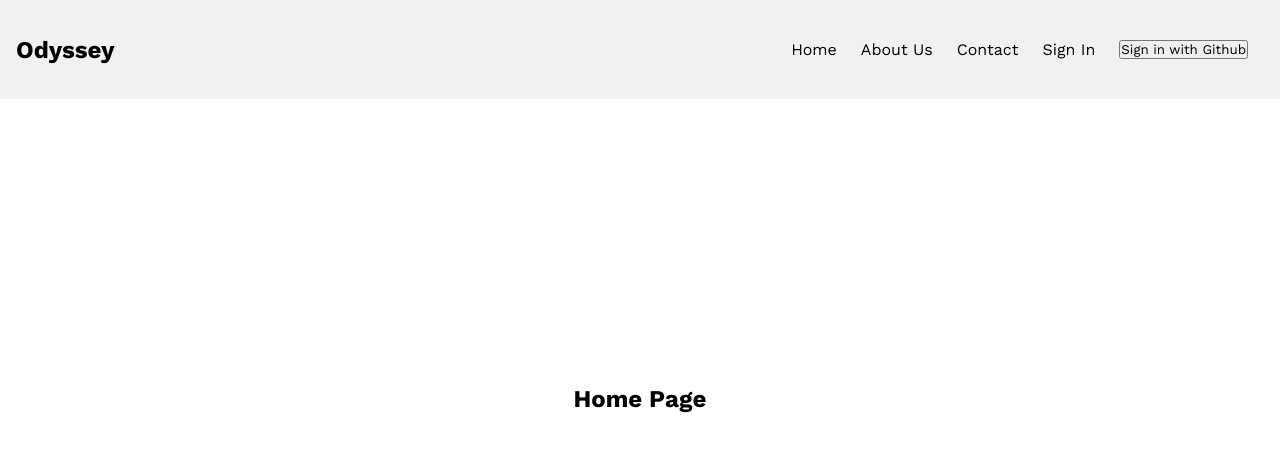
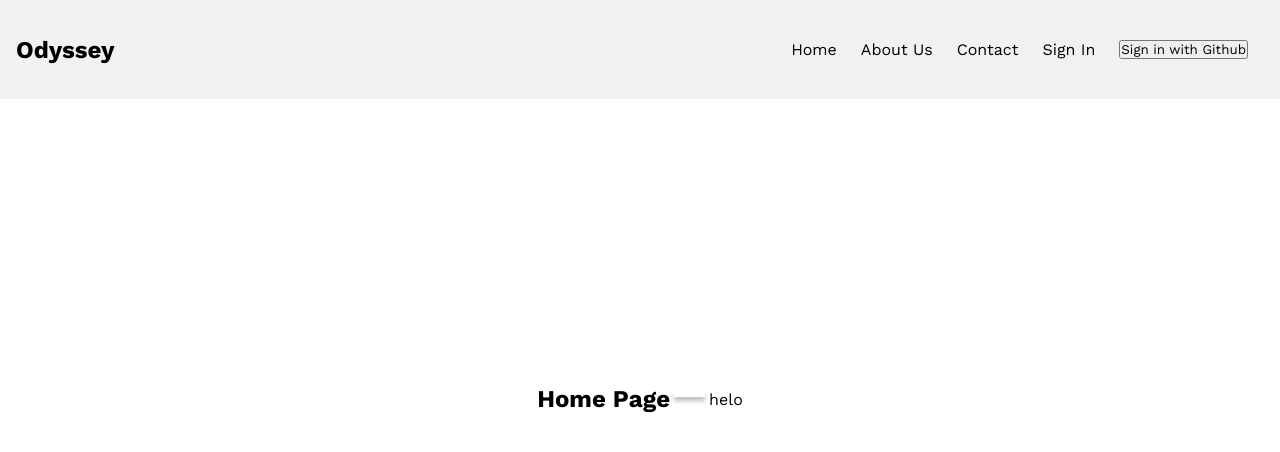
Before and after one commit to sdslabs/odyssey, a Next.js app in the folder frontend/: page / in a window 1280 px wide. Shown: the top 452 px of the page. Built offline with nearby package versions, Linux system fonts and the light colour scheme; no server answers.

Commit message:
make values component

```diff
--- /dev/null
+++ b/frontend/components/Value.js
@@ -0,0 +1,21 @@
+import PropTypes from 'prop-types'
+import ListIcon from './../public/images/list.svg'
+import Image from 'next/image'
+
+const Value = ({text}) => {
+    return (
+    <div className="value">
+        <p><Image class="memberimage" src={ListIcon} />{ text }</p>
+    </div>
+    );
+};
+
+Value.defaultProp={
+    text: "Lorem Ipsum"
+}
+
+Value.defaultProp={
+    text: PropTypes.string
+}
+
+export default Value;
--- /dev/null
+++ b/frontend/components/Values.js
@@ -0,0 +1,11 @@
+import Value from "./Value";
+
+const Values = ({}) => {
+    return (
+    <div className="values">
+        <Value text="helo"/>
+    </div>
+    );
+    };
+
+export default Values;
--- a/frontend/pages/index.js
+++ b/frontend/pages/index.js
@@ -1,7 +1,10 @@
+import Values from "../components/Values";
+
 export default function Home() {
   return (
     <div className="center">
       <h2>Home Page</h2>
+      <Values />
     </div>
   );
 }
```
Also changed, not shown: frontend/public/images/list.svg (added).
